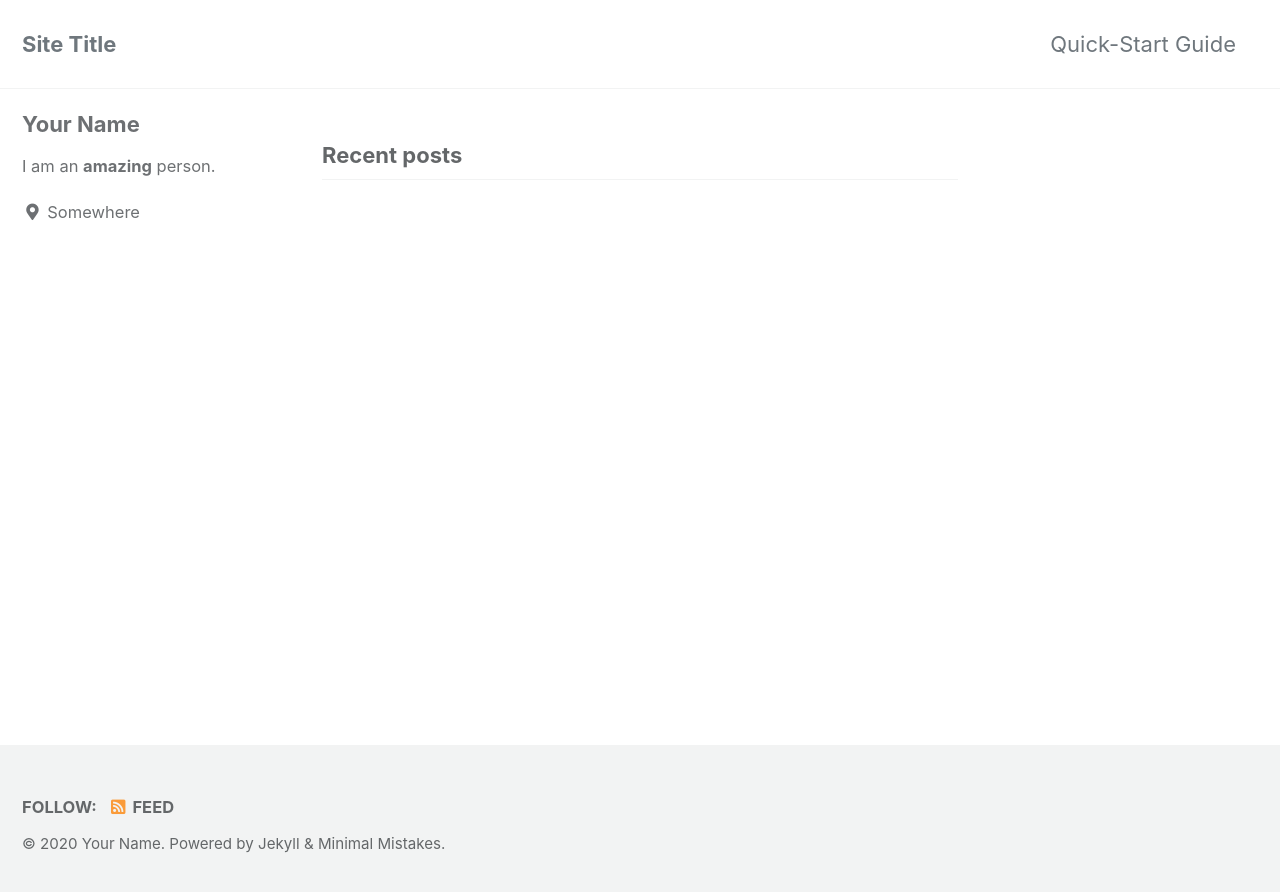
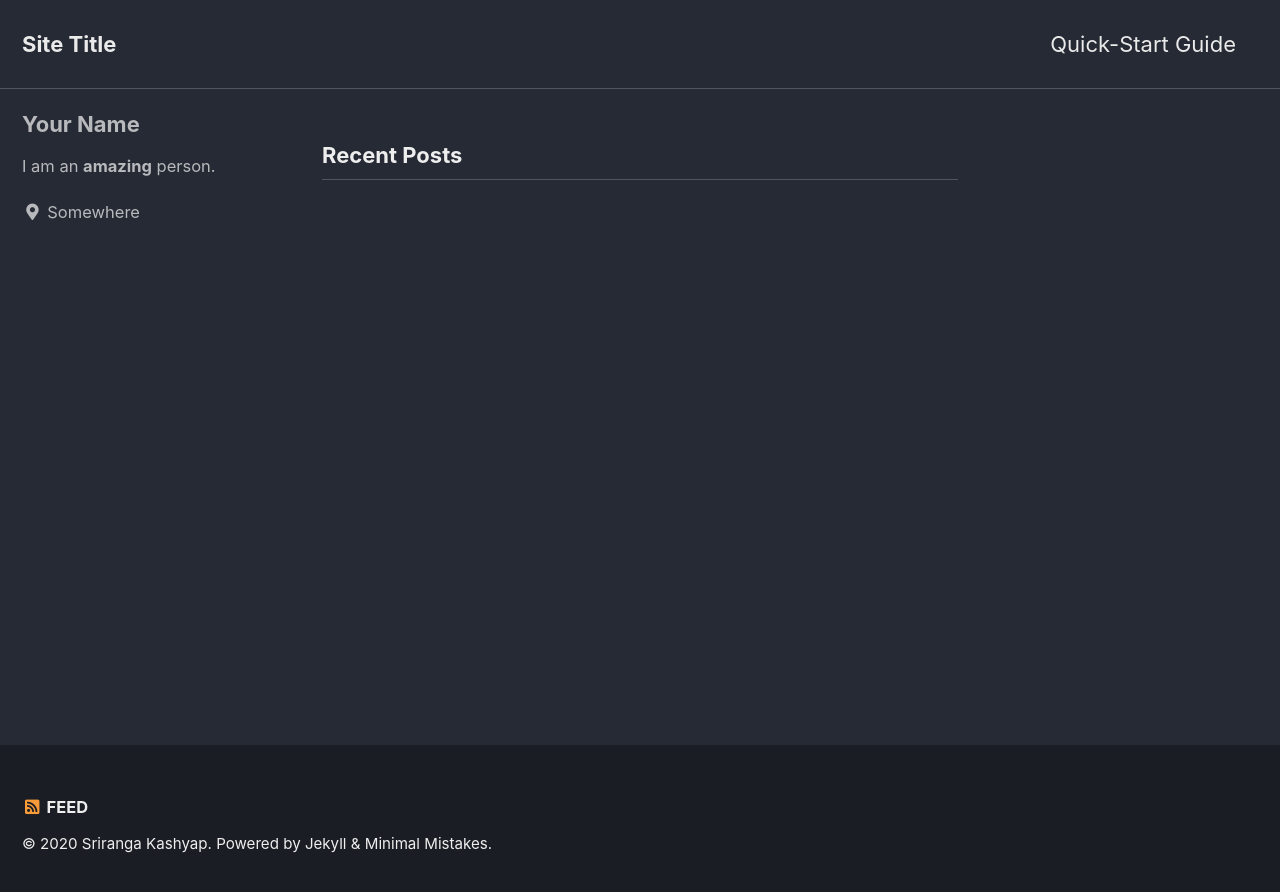
Before and after one commit to srikash/srikash.github.io, a Jekyll site: the page built from index.html, in a window 1280 px wide. Shown: the top 892 px of the page. Built offline with Jekyll 4.4.1, drawn with Linux system fonts in a browser that asks for light colours; cached includes are drawn as plain includes; the list of posts is cut into pages by our own code.

Commit message:
Update _config.yml

```diff
--- a/_config.yml
+++ b/_config.yml
@@ -12,16 +12,16 @@
 
 # theme                  : "minimal-mistakes-jekyll"
 # remote_theme           : "mmistakes/minimal-mistakes"
-minimal_mistakes_skin    : "default" # "air", "aqua", "contrast", "dark", "dirt", "neon", "mint", "plum", "sunrise"
+minimal_mistakes_skin    : "dark" # "air", "aqua", "contrast", "dark", "dirt", "neon", "mint", "plum", "sunrise"
 
 # Site Settings
-locale                   : "en-US"
+locale                   : "en-NL"
 title                    : "Site Title"
 title_separator          : "-"
 subtitle                 : # site tagline that appears below site title in masthead
-name                     : "Your Name"
-description              : "An amazing website."
-url                      : # the base hostname & protocol for your site e.g. "https://mmistakes.github.io"
+name                     : "Sriranga Kashyap"
+description              : "Personal website."
+url                      : "https://srikash.github.io"
 baseurl                  : # the subpath of your site, e.g. "/blog"
 repository               : # GitHub username/repo-name e.g. "mmistakes/minimal-mistakes"
 teaser                   : # path of fallback teaser image, e.g. "/assets/images/500x300.png"
```
